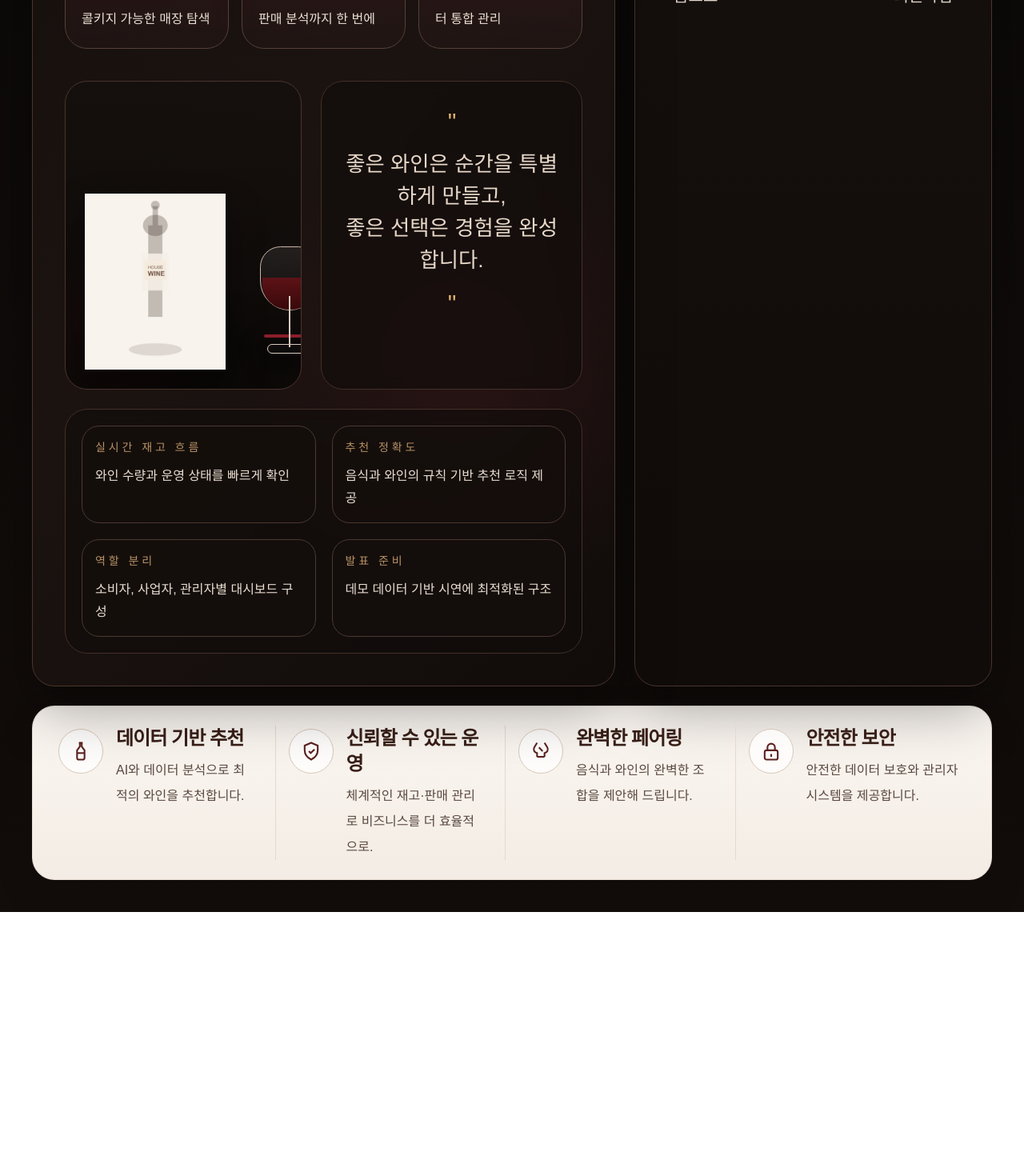
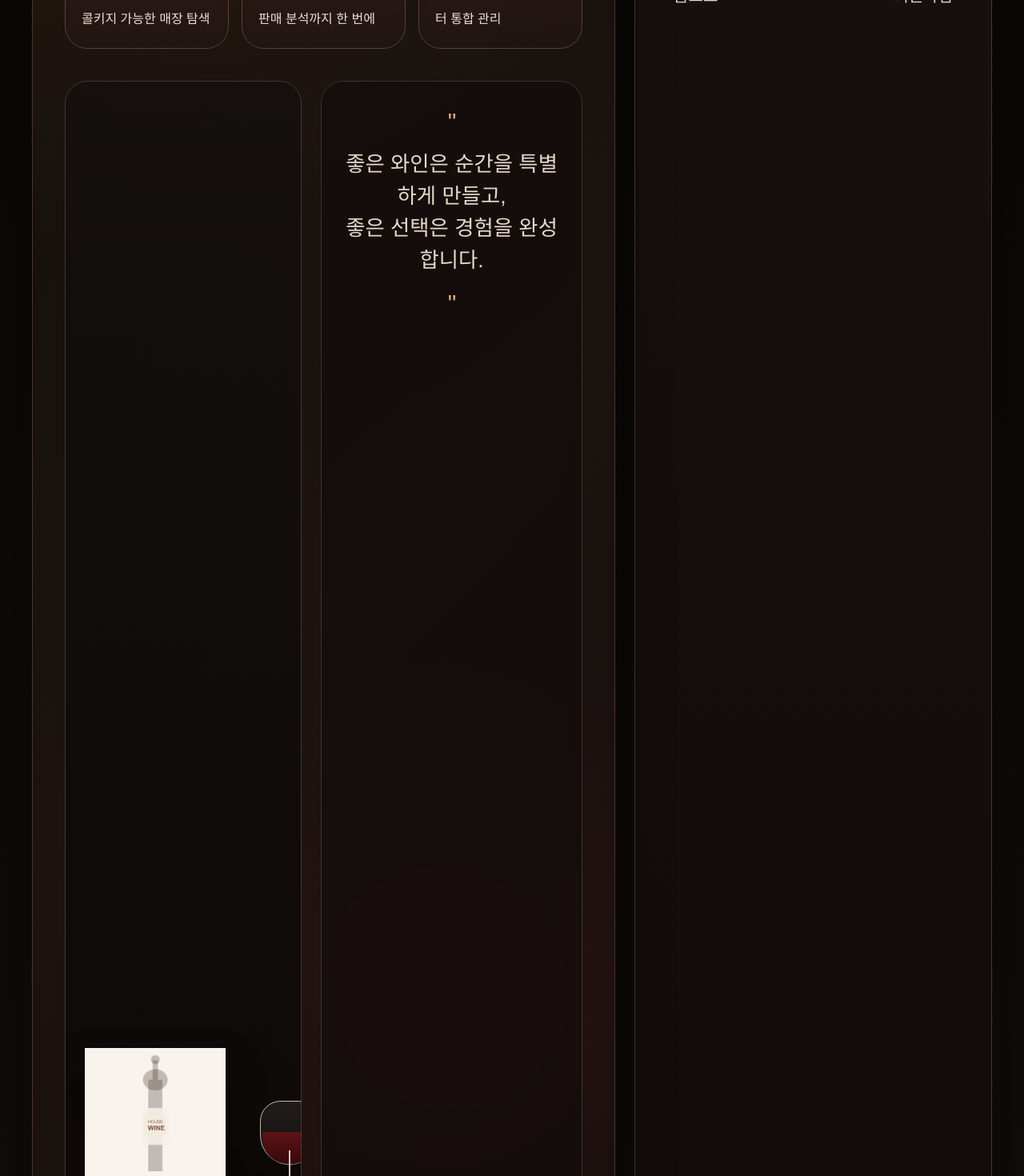
Before and after one commit to ksh284202/wine-platform, a Next.js app: page /login in a window 1280 px wide. Shown: the part 780-2250 px from the top of the page at 80% size. Before the commit the page ends 1920 px from the top, so only its background shows below. Built offline with nearby package versions, Linux system fonts and the light colour scheme; no server answers.

Commit message:
Fix cropped login feature card

```diff
--- a/app/login/page.js
+++ b/app/login/page.js
@@ -178,7 +178,8 @@ export default function LoginPage() {
                     <div className="absolute bottom-6 left-4 h-28 w-28 rounded-full bg-[#4e1019]/35 blur-2xl" />
                     <div className="absolute bottom-10 left-14 right-14 h-7 rounded-full bg-black/35 blur-xl" />
 
-                    <div className="flex min-h-[300px] items-end gap-4 sm:gap-6">
+                    <div className="flex min-h-[300px] flex-col gap-6 xl:flex-row xl:items-end">
+                      <div className="flex items-end gap-4 sm:gap-6">
                         <div className="w-36 shrink-0 sm:w-44">
                           <img
                             src="/images/wines/default-wine.jpg"
@@ -197,8 +198,9 @@ export default function LoginPage() {
                             <div className="absolute bottom-5 h-3 w-14 rounded-full border border-[#d7cabf] bg-[rgba(255,255,255,0.02)]" />
                           </div>
                         </div>
+                      </div>
 
-                      <div className="flex-1">
+                      <div className="min-w-0 xl:pb-3">
                         <p className="text-sm uppercase tracking-[0.28em] text-[#b89365]">
                           Signature Mood
                         </p>
```
Lines whose indentation alone changed are shown as unchanged.
